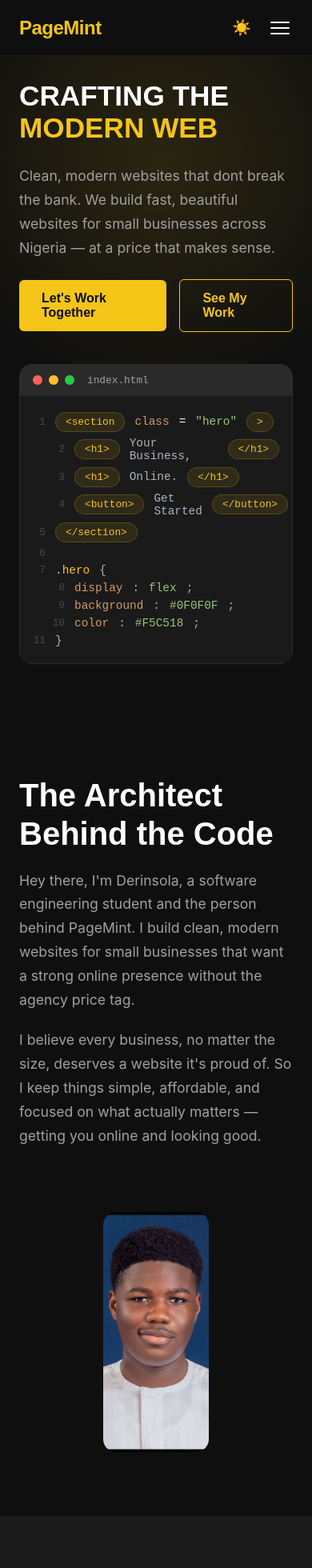
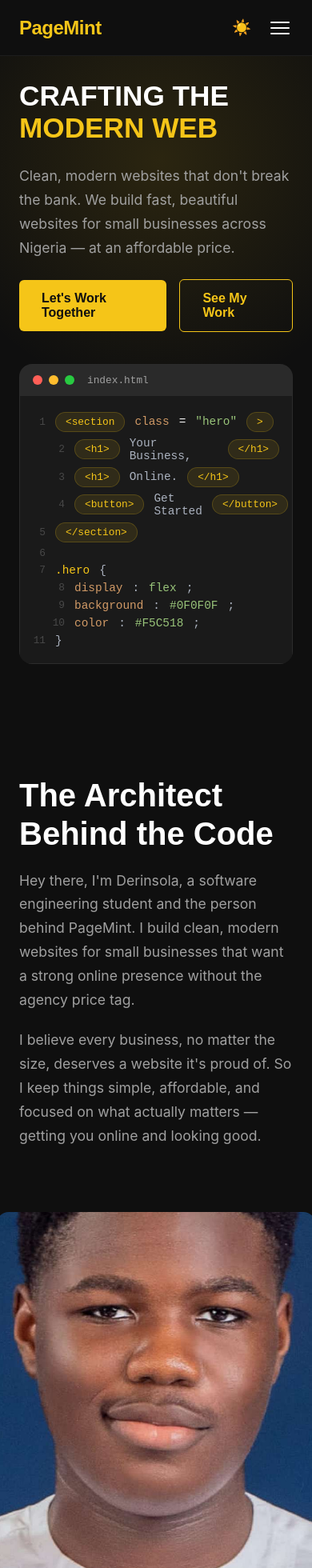
Before and after one commit to derin-maker/pagemint-portfolio, a React (Vite) app: page / in a window 390 px wide. Shown: the top 1960 px of the page at 80% size. Built offline with nearby package versions, Linux system fonts and the light colour scheme.

Commit message:
minor changes

```diff
--- a/src/components/Hero.jsx
+++ b/src/components/Hero.jsx
@@ -8,9 +8,9 @@ export default function Hero() {
           CRAFTING THE <br/><span> MODERN WEB</span>
         </h1>
         <p>
-          Clean, modern websites that dont break the bank.
+          Clean, modern websites that don't break the bank.
           We build fast, beautiful websites for small businesses across Nigeria
-          — at a price that makes sense.
+          — at an affordable price.
         </p>
         <div className="hero-btns">
           <a href="#contact" className="cta-btn">
--- a/src/components/InProgress.jsx
+++ b/src/components/InProgress.jsx
@@ -6,17 +6,17 @@ export default function InProgress() {
         "My own portfolio and web design business site. Built with React + Vite, featuring dark/light mode, project filtering, Framer Motion animations, and a full contact section.",
       stack: ["React", "Vite", "CSS", "Framer Motion"],
       link: "https://pagemint-portfolio.vercel.app/",
-      progress: 75,
+      progress: 95,
       image: "/pagemint-hero-image.png",
       status: "Active",
       main: true,
     },
     {
-      title: "Next Project",
-      description: "Something new is in the works — check back soon.",
+      title: "Ada's Captures",
+      description: "A project for a local photographer. Currently in the early stages of development.",
       stack: [],
       link: "#",
-      progress: 0,
+      progress: 1,
       status: "Coming Soon",
       main: false,
     },
--- a/src/index.css
+++ b/src/index.css
@@ -1,3 +1,4 @@
+
 /* Variables */
 :root {
   --primary: #f5c518;
@@ -5,7 +6,7 @@
   --surface: #1a1a1a;
   --text: #ffffff;
   --text-light: #a0a0a0;
-  --font-heading: "Space Grotesk", sans-serif;
+  --font-heading: "Syne", sans-serif;
   --font-body: "Inter", sans-serif;
 }
 
@@ -294,6 +295,8 @@ img {
 
 .hero-left h1 {
   color: var(--text);
+  font-family: var(--font-heading);
+  font-weight: 800;
 }
 
 .hero-left h1 span {
@@ -1166,7 +1169,8 @@ img {
     }
 
     .about-image img {
-      height: 300px;
+      height: 500px;
+      width: 400px;
     }
 
     .services {
```
